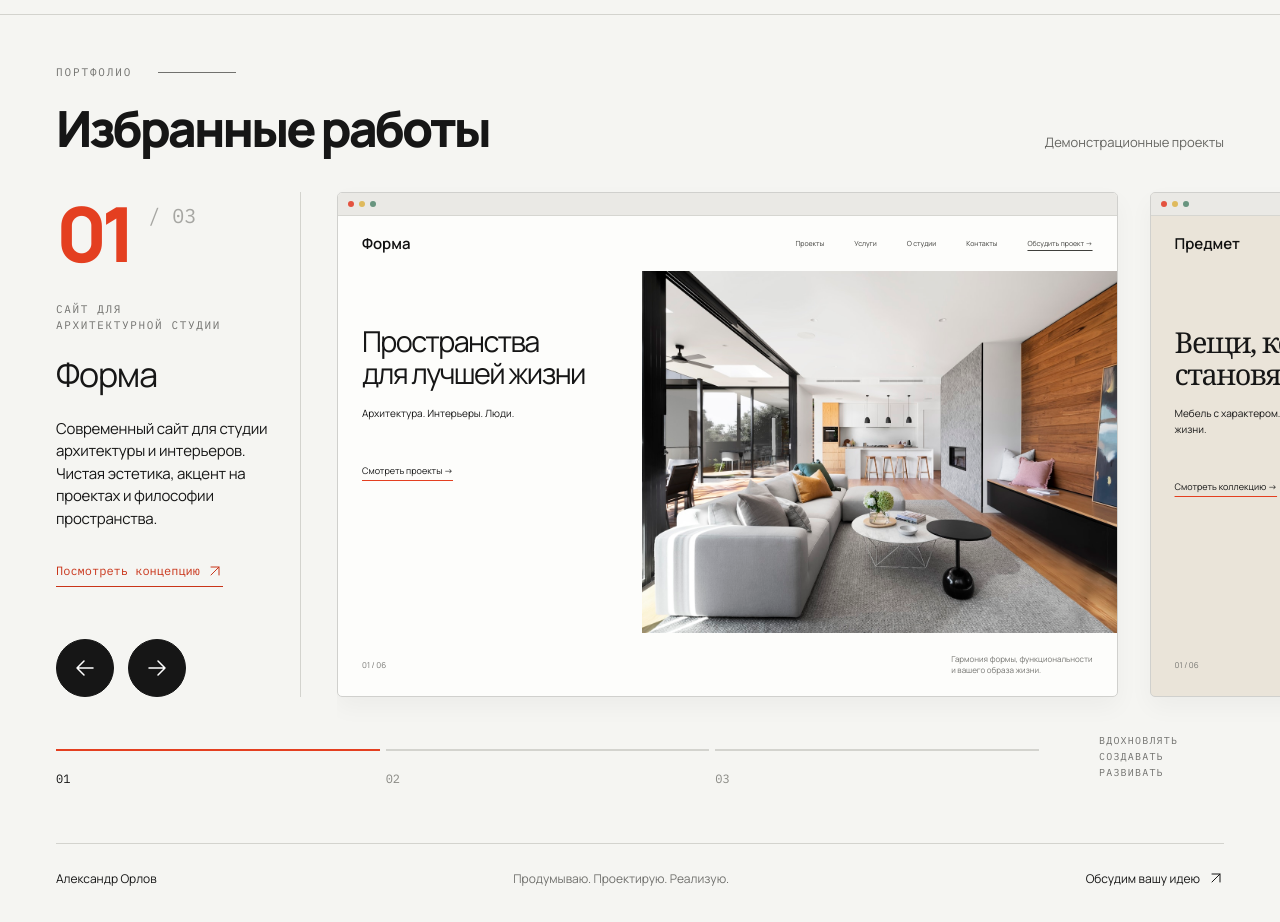
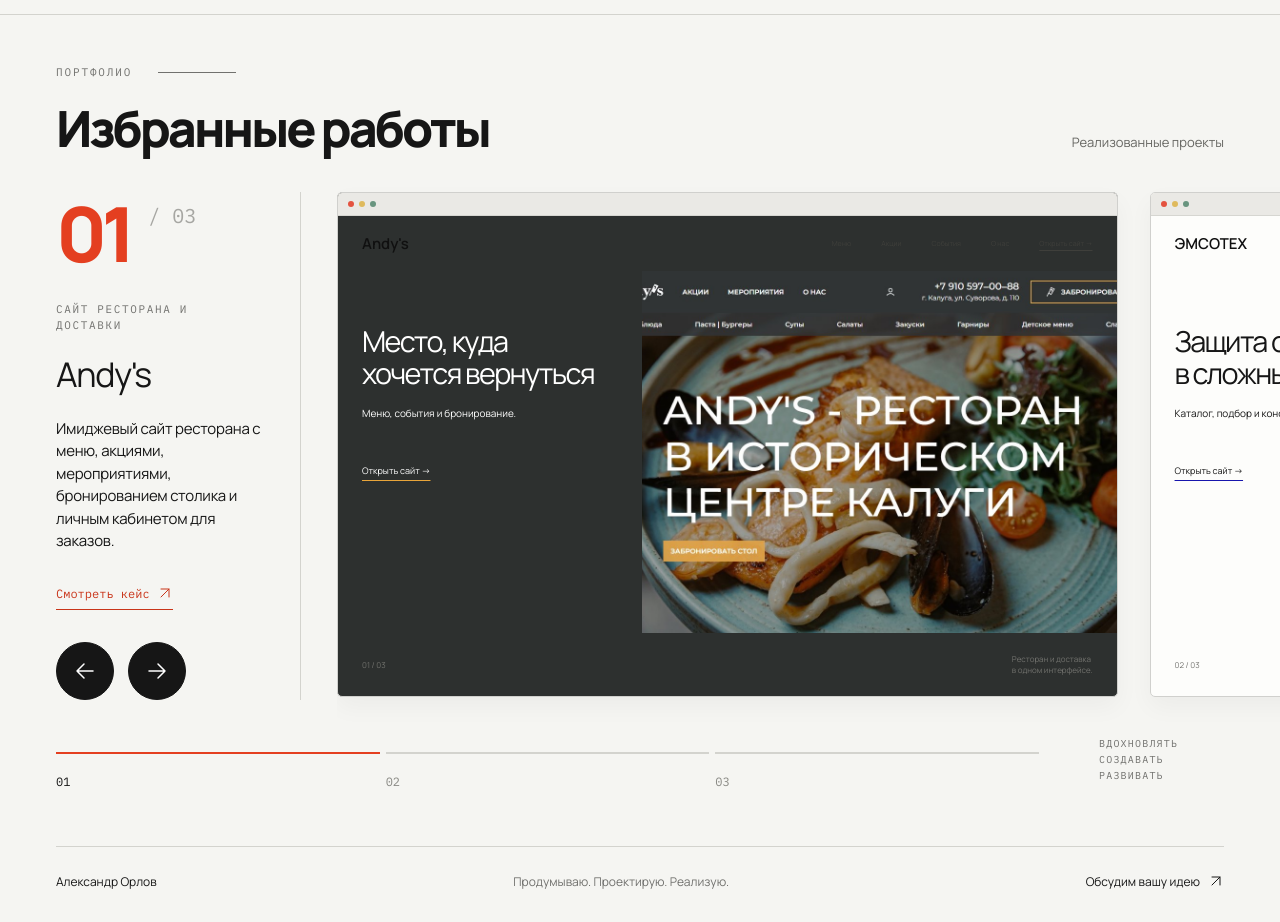
Before and after one commit to garmanika/alexander-orlov-portfolio, a website with bundled scripts: page src/index.html in a window 1280 px wide. Shown: the part 860-1782 px from the top of the page. Built offline with nearby package versions, Linux system fonts and the light colour scheme.

Commit message:
Add three published projects to portfolio

```diff
--- a/design/implementation/verification.json
+++ b/design/implementation/verification.json
@@ -36,6 +36,7 @@
     "carousel next/previous/wrap",
     "keyboard",
     "pagination",
+    "published project link",
     "project dialog",
     "Escape/focus restoration",
     "owner contact destinations",
--- a/src/app.mjs
+++ b/src/app.mjs
@@ -25,7 +25,7 @@ function createCard(project, index) {
   dots.append(...Array.from({ length: 3 }, () => element('i')));
   const nav = element('div', 'preview-nav');
   nav.setAttribute('aria-hidden', 'true');
-  nav.append(element('span', 'preview-logo', project.name), ...['Проекты', 'Услуги', 'О студии', 'Контакты', 'Обсудить проект →'].map(label => element('span', '', label)));
+  nav.append(element('span', 'preview-logo', project.name), ...project.nav.map(label => element('span', '', label)), element('span', '', 'Открыть сайт →'));
   const body = element('div', 'preview-body');
   const copy = element('div', 'preview-copy');
   copy.append(element('h4', '', project.headline), element('p', '', project.subtitle), element('span', 'preview-cta', `${project.action} →`));
@@ -34,7 +34,7 @@ function createCard(project, index) {
   body.append(copy, image);
   const footer = element('div', 'preview-footer');
   footer.setAttribute('aria-hidden', 'true');
-  footer.append(element('span', '', '01 / 06'), element('span', '', project.note));
+  footer.append(element('span', '', `${String(index + 1).padStart(2, '0')} / ${String(projects.length).padStart(2, '0')}`), element('span', '', project.note));
   card.append(dots, nav, body, footer);
   card.addEventListener('click', () => { if (current !== index) showSlide(index); else openProject(); });
   return card;
@@ -120,6 +120,7 @@ function openProject() {
   $('#detail-description').textContent = project.description;
   $('#detail-image').src = project.image;
   $('#detail-image').alt = project.alt;
+  $('#detail-link').href = project.url;
   openDialog($('#project-dialog'));
 }
 $('#project-open').addEventListener('click', openProject);
--- a/src/index.html
+++ b/src/index.html
@@ -46,26 +46,26 @@
     <section class="works" id="works" aria-labelledby="works-title">
       <div class="wrap">
         <p class="eyebrow micro">Портфолио<span aria-hidden="true"></span></p>
-        <div class="section-heading"><h2 id="works-title">Избранные работы</h2><p>Демонстрационные проекты</p></div>
+        <div class="section-heading"><h2 id="works-title">Избранные работы</h2><p>Реализованные проекты</p></div>
         <div class="project-slider" role="region" aria-roledescription="карусель" aria-label="Проекты" tabindex="0">
           <div class="project-info">
             <div class="project-count"><strong id="current-index">01</strong><span>/ 03</span></div>
-            <p class="micro project-category" id="project-category">Сайт для<br>архитектурной студии</p>
-            <h3 id="project-title">Форма</h3>
-            <p class="project-description" id="project-description">Современный сайт для студии архитектуры и интерьеров. Чистая эстетика, акцент на проектах и философии пространства.</p>
-            <button class="project-link text-button" id="project-open">Посмотреть концепцию <svg aria-hidden="true"><use href="#arrow-up"/></svg></button>
+            <p class="micro project-category" id="project-category">Сайт ресторана<br>и доставки</p>
+            <h3 id="project-title">Andy's</h3>
+            <p class="project-description" id="project-description">Имиджевый сайт ресторана с меню, акциями, мероприятиями, бронированием столика и личным кабинетом для заказов.</p>
+            <button class="project-link text-button" id="project-open">Смотреть кейс <svg aria-hidden="true"><use href="#arrow-up"/></svg></button>
             <div class="slider-controls"><button class="round-button" id="previous" aria-label="Предыдущий проект"><svg aria-hidden="true"><use href="#arrow-left"/></svg></button><button class="round-button" id="next" aria-label="Следующий проект"><svg aria-hidden="true"><use href="#arrow-right"/></svg></button></div>
           </div>
           <div class="slider-viewport"><div class="slider-track" id="slider-track"></div></div>
         </div>
         <p class="visually-hidden" aria-live="polite" aria-atomic="true" id="slider-announcement"></p>
-        <div class="slider-bottom"><div class="pagination" aria-label="Выбор проекта"><button class="page-marker active" data-slide="0" aria-label="Проект 1: Форма" aria-current="true"><span>01</span></button><button class="page-marker" data-slide="1" aria-label="Проект 2: Предмет"><span>02</span></button><button class="page-marker" data-slide="2" aria-label="Проект 3: Тихо"><span>03</span></button></div><p class="micro">Вдохновлять<br>Создавать<br>Развивать</p></div>
+        <div class="slider-bottom"><div class="pagination" aria-label="Выбор проекта"><button class="page-marker active" data-slide="0" aria-label="Проект 1: Andy's" aria-current="true"><span>01</span></button><button class="page-marker" data-slide="1" aria-label="Проект 2: ЭМСОТЕХ"><span>02</span></button><button class="page-marker" data-slide="2" aria-label="Проект 3: АРТКОМ"><span>03</span></button></div><p class="micro">Вдохновлять<br>Создавать<br>Развивать</p></div>
       </div>
     </section>
   </main>
   <footer class="footer wrap"><span>Александр Орлов</span><span>Продумываю. Проектирую. Реализую.</span><button class="text-button" data-contact>Обсудим вашу идею <svg aria-hidden="true"><use href="#arrow-up"/></svg></button></footer>
   <dialog id="contact-dialog" aria-labelledby="contact-title"><button class="dialog-close" data-close aria-label="Закрыть">×</button><p class="micro">Давайте знакомиться</p><h2 id="contact-title">Начнём с вашей идеи.</h2><p id="contact-message">Контакт для связи появится здесь перед запуском сайта.</p><div id="contact-links"></div><p class="dialog-note">Сейчас это предварительная версия портфолио. Данные через сайт не отправляются.</p></dialog>
-  <dialog id="project-dialog" class="project-dialog" aria-labelledby="detail-title"><button class="dialog-close" data-close aria-label="Закрыть">×</button><p class="micro">Демонстрационный проект</p><h2 id="detail-title"></h2><p id="detail-description"></p><img id="detail-image" alt="" width="1400" height="950"><p class="dialog-note">Пример визуального направления. Это не опубликованный клиентский сайт.</p></dialog>
+  <dialog id="project-dialog" class="project-dialog" aria-labelledby="detail-title"><button class="dialog-close" data-close aria-label="Закрыть">×</button><p class="micro">Реализованный проект</p><h2 id="detail-title"></h2><p id="detail-description"></p><img id="detail-image" alt="" width="1400" height="760"><div class="dialog-actions"><a class="button button-primary" id="detail-link" href="#" target="_blank" rel="noopener noreferrer">Открыть сайт <svg aria-hidden="true"><use href="#arrow-up"/></svg></a></div><p class="dialog-note">Ссылка откроется в новой вкладке.</p></dialog>
   <svg class="svg-sprite" xmlns="http://www.w3.org/2000/svg" aria-hidden="true"><defs>
     <symbol id="arrow-right" viewBox="0 0 24 24"><path d="M4 12h16m-7-7 7 7-7 7"/></symbol><symbol id="arrow-left" viewBox="0 0 24 24"><path d="M20 12H4m7-7-7 7 7 7"/></symbol><symbol id="arrow-up" viewBox="0 0 24 24"><path d="M6 18 18 6M6 6h12v12"/></symbol>
     <symbol id="layers" viewBox="0 0 32 32"><path d="M4 12h17v17H4zM11 4h17v17h-7M11 12V4"/></symbol><symbol id="person" viewBox="0 0 32 32"><circle cx="16" cy="10" r="6"/><path d="M5 29c0-8 4-12 11-12s11 4 11 12"/></symbol><symbol id="education" viewBox="0 0 32 32"><path d="m2 12 14-8 14 8-14 8-14-8Zm6 4v8l8 5 8-5v-8M30 12v12"/></symbol>
--- a/src/projects.mjs
+++ b/src/projects.mjs
@@ -1,7 +1,46 @@
 export const projects = [
-  { id: 'forma', name: 'Форма', category: 'Сайт для архитектурной студии', description: 'Современный сайт для студии архитектуры и интерьеров. Чистая эстетика, акцент на проектах и философии пространства.', image: 'assets/architecture.jpg', alt: 'Светлый современный интерьер с деревянными панелями и панорамными окнами', headline: 'Пространства\nдля лучшей жизни', subtitle: 'Архитектура. Интерьеры. Люди.', action: 'Смотреть проекты', note: 'Гармония формы, функциональности\nи вашего образа жизни.', url: null },
-  { id: 'predmet', name: 'Предмет', category: 'Интернет-магазин мебели', description: 'Каталог мебели и предметов интерьера. Спокойная композиция помогает рассмотреть материалы, детали и найти своё сочетание.', image: 'assets/interior.jpg', alt: 'Уютная гостиная с кожаным диваном, деревянным столиком и зелёными растениями', headline: 'Вещи, которые\nстановятся домом', subtitle: 'Мебель с характером. Для вашей жизни.', action: 'Смотреть коллекцию', note: 'Натуральные материалы.\nПродуманная форма.', url: null },
-  { id: 'tiho', name: 'Тихо', category: 'Сайт загородного отеля', description: 'Атмосферный сайт для отдыха у озера. Большие фотографии, знакомство с местом и понятный путь к выбору проживания.', image: 'assets/landscape.jpg', alt: 'Горное озеро, хвойный лес и деревянный дом на берегу', headline: 'Там, где\nначинается тишина', subtitle: 'Озеро. Лес. Время для себя.', action: 'Открыть место', note: 'Подальше от суеты.\nПоближе к настоящему.', url: null }
+  {
+    id: 'andys',
+    name: "Andy's",
+    category: 'Сайт ресторана и доставки',
+    description: 'Имиджевый сайт ресторана с меню, акциями, мероприятиями, бронированием столика и личным кабинетом для заказов.',
+    image: 'assets/andys.jpg',
+    alt: "Главная страница сайта ресторана Andy's с крупной фотографией блюда",
+    headline: 'Место, куда\nхочется вернуться',
+    subtitle: 'Меню, события и бронирование.',
+    action: 'Открыть сайт',
+    note: 'Ресторан и доставка\nв одном интерфейсе.',
+    nav: ['Меню', 'Акции', 'События', 'О нас'],
+    url: 'https://andys.rest/'
+  },
+  {
+    id: 'emcotec',
+    name: 'ЭМСОТЕХ',
+    category: 'Корпоративный сайт производителя',
+    description: 'Корпоративный сайт с большим каталогом помехозащитного оборудования, подбором решений, услугами и материалами компании.',
+    image: 'assets/emcotec.jpg',
+    alt: 'Главная страница сайта ЭМСОТЕХ с изображением промышленного устройства',
+    headline: 'Защита оборудования\nв сложных условиях',
+    subtitle: 'Каталог, подбор и консультации.',
+    action: 'Открыть сайт',
+    note: 'Сложный B2B-продукт\nс понятной навигацией.',
+    nav: ['Каталог', 'Услуги', 'Проекты', 'О компании'],
+    url: 'https://emcotec.ru/'
+  },
+  {
+    id: 'artcom',
+    name: 'АРТКОМ',
+    category: 'Интернет-магазин оборудования',
+    description: 'Каталог телекоммуникационного и сетевого оборудования с товарными разделами, поиском, корзиной и материалами для партнёров.',
+    image: 'assets/artcom.jpg',
+    alt: 'Главная страница интернет-магазина АРТКОМ с баннерами и категориями оборудования',
+    headline: 'Оборудование\nдля связи и сетей',
+    subtitle: 'Каталог, поиск и заказ онлайн.',
+    action: 'Открыть сайт',
+    note: 'Товары и услуги\nдля бизнеса.',
+    nav: ['Каталог', 'Услуги', 'Купить', 'Партнёрам'],
+    url: 'https://www.artcom.ru/'
+  }
 ];
 
 export function wrapIndex(index, length = projects.length) {
--- a/src/styles.css
+++ b/src/styles.css
@@ -462,27 +462,20 @@ h1 {
 .preview-footer>span:last-child {
   white-space:pre-line;
   max-width:200px}
-.project-card[data-project="predmet"] {
-  background:#eae4d9}
-.project-card[data-project="predmet"] .preview-copy h4 {
-  font-family:Georgia,serif;
-  letter-spacing:-.05em}
-.project-card[data-project="tiho"] .preview-body {
-  display:block}
-.project-card[data-project="tiho"] .preview-copy {
-  position:absolute;
-  inset:0;
-  background:linear-gradient(90deg,#0c261ed9,transparent);
-  padding:50px 32px;
+.project-card[data-project="andys"] {
+  background:#2d302f;
   color:#fff}
-.project-card[data-project="tiho"] .preview-copy h4 {
-  font-family:Georgia,serif;
-  font-size:36px;
-  letter-spacing:-.04em}
-.project-card[data-project="tiho"] .preview-copy p {
-  margin-bottom:28px}
-.project-card[data-project="tiho"] .preview-cta {
-  text-decoration-color:#eae4d9}
+.project-card[data-project="andys"] .preview-nav,
+.project-card[data-project="andys"] .preview-footer {
+  border-color:#4c4e4d}
+.project-card[data-project="andys"] .preview-cta {
+  text-decoration-color:#e9a53a}
+.project-card[data-project="emcotec"] .preview-cta {
+  text-decoration-color:#1715ad}
+.project-card[data-project="artcom"] {
+  background:#f1f1f1}
+.project-card[data-project="artcom"] .preview-cta {
+  text-decoration-color:#f20b18}
 .slider-bottom {
   display:flex;
   gap:60px;
@@ -574,6 +567,9 @@ dialog .dialog-note {
   height:auto;
   max-height:50vh;
   object-fit:cover;
+  margin-top:24px}
+.dialog-actions {
+  display:flex;
   margin-top:24px}
 #contact-links {
   display:flex;
```
Also changed, not shown: design/implementation/work-examples-verification.json (added, +40 -0 lines), src/assets/SOURCES.md (+6 -0 lines), tests/browser.cjs (+10 -9 lines), tests/check.mjs (+5 -3 lines), design/implementation/desktop.png, design/implementation/mobile.png, src/assets/andys.jpg (added), src/assets/artcom.jpg (added), src/assets/emcotec.jpg (added), 3 other files.
